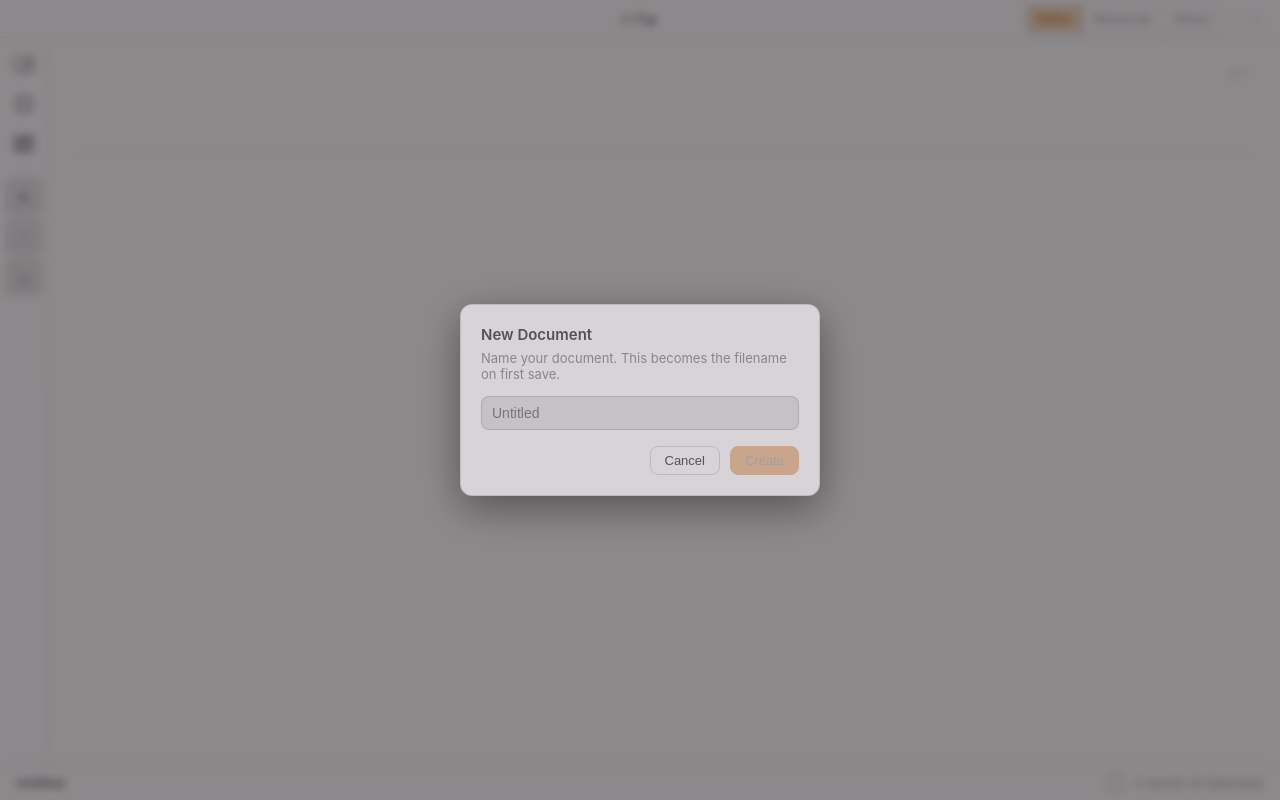
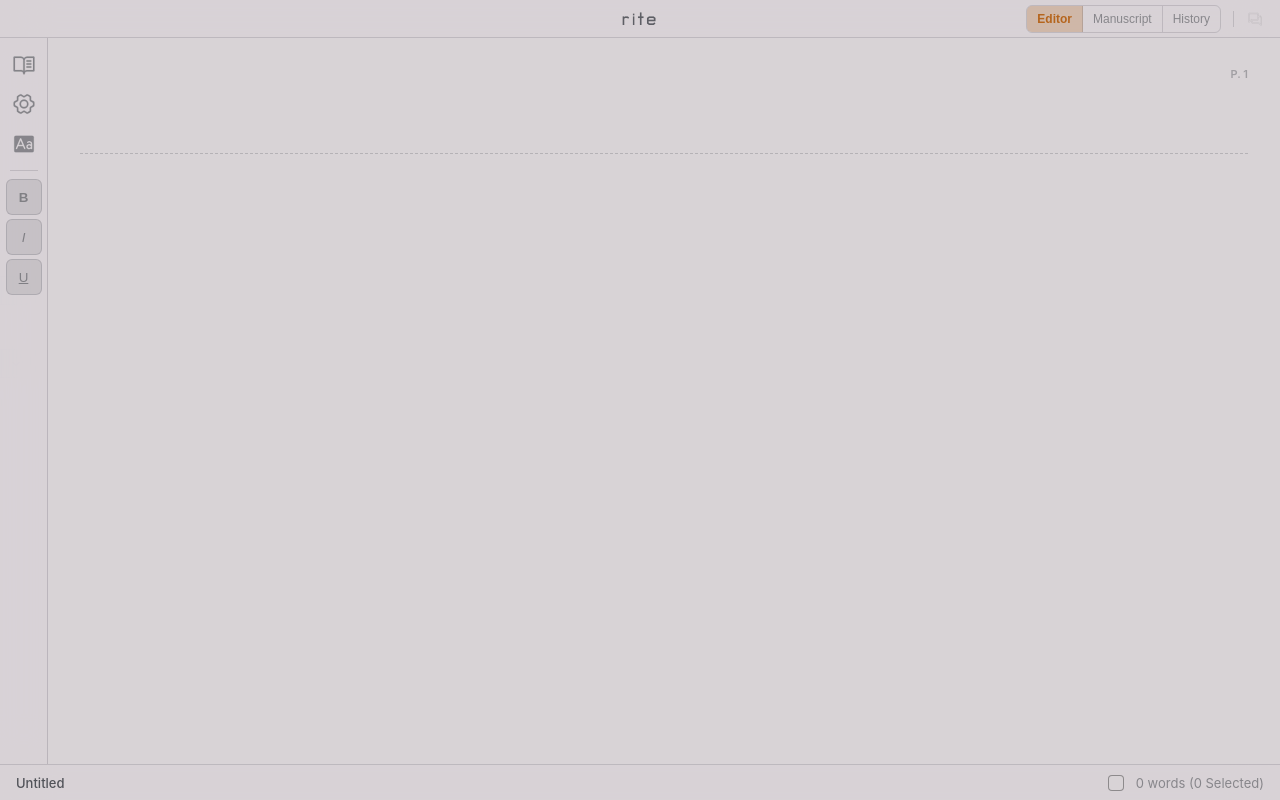
Before and after one commit to NothingFiner/rite, a Vue app: page / in a window 1280 px wide. Built offline with nearby package versions, Linux system fonts and the light colour scheme.

Commit message:
wip: iteration 4, 0 failing

```diff
--- a/src/App.vue
+++ b/src/App.vue
@@ -259,7 +259,10 @@ const exportComposable = useExport()
 // (useFileIO.newFile) and then opens the prompt modal so a document is named
 // before its first save. Tauri v1 has no native text-input prompt and
 // `window.prompt` is blocked in the WKWebView, so this is a custom modal.
-const newDocument = useNewDocument({ fileIO, store })
+const newDocument = reactive(useNewDocument({ fileIO, store }))
+// reactive() here is load-bearing, not style: setup only auto-unwraps top-level
+// bindings, so on a plain object the template's `newDocument.showPrompt` would
+// receive the raw Ref — always truthy — and pin the prompt modal open.
 
 // The native menu's single event sink (1.9): Rust emits a `menu` window event
 // whose payload is the item id and this map runs the matching action. Called
```
